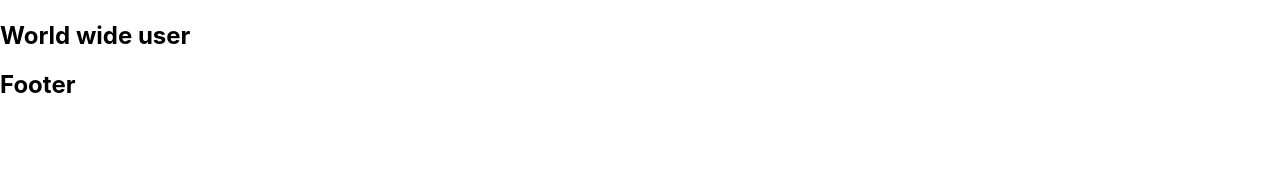
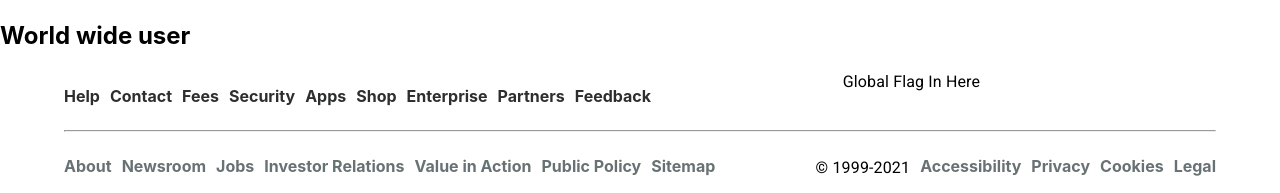
Before and after one commit to Jahid0178/Paypal-clone, a React (Create React App) app: page / in a window 1280 px wide. Shown: the part 3637-3830 px from the top of the page. Before the commit the page ends 3756 px from the top, so only its background shows below. Built offline with nearby package versions, Linux system fonts and the light colour scheme.

Commit message:
complete footer design without country flag

```diff
--- /dev/null
+++ b/src/components/Shared/Footer/Footer.css
@@ -0,0 +1,44 @@
+.footer-ul {
+  display: flex;
+  list-style-type: none;
+  padding-left: 0;
+}
+
+.footer-li {
+  margin-left: 10px;
+}
+
+.footer-li:first-child {
+  margin-left: 0;
+}
+
+.footer-link {
+  color: #2c2e2f;
+  text-decoration: none;
+  font-weight: bold;
+}
+
+.footer-link:hover {
+  text-decoration: underline;
+}
+
+.footer-bottom-link {
+  color: #687173;
+  text-decoration: none;
+  font-weight: bold;
+}
+
+.footer-bottom-link:hover {
+  text-decoration: underline;
+}
+
+.footer-bottom-ul {
+  display: flex;
+  justify-content: end;
+  list-style-type: none;
+  padding-left: 0;
+}
+
+.footer-bottom-li {
+  margin-left: 10px;
+}
--- a/src/components/Shared/Footer/Footer.js
+++ b/src/components/Shared/Footer/Footer.js
@@ -1,10 +1,135 @@
+import { Container, Grid, Typography } from "@mui/material";
 import React from "react";
+import { Link } from "react-router-dom";
+import "./Footer.css";
 
 const Footer = () => {
   return (
-    <div>
-      <h2>Footer</h2>
-    </div>
+    <>
+      <Container>
+        <Grid container spacing={2}>
+          <Grid item xs={12} md={8}>
+            <ul className="footer-ul">
+              <li className="footer-li">
+                <Link to="#" className="footer-link">
+                  Help
+                </Link>
+              </li>
+              <li className="footer-li">
+                <Link to="#" className="footer-link">
+                  Contact
+                </Link>
+              </li>
+              <li className="footer-li">
+                <Link to="#" className="footer-link">
+                  Fees
+                </Link>
+              </li>
+              <li className="footer-li">
+                <Link to="#" className="footer-link">
+                  Security
+                </Link>
+              </li>
+              <li className="footer-li">
+                <Link to="#" className="footer-link">
+                  Apps
+                </Link>
+              </li>
+              <li className="footer-li">
+                <Link to="#" className="footer-link">
+                  Shop
+                </Link>
+              </li>
+              <li className="footer-li">
+                <Link to="#" className="footer-link">
+                  Enterprise
+                </Link>
+              </li>
+              <li className="footer-li">
+                <Link to="#" className="footer-link">
+                  Partners
+                </Link>
+              </li>
+              <li className="footer-li">
+                <Link to="#" className="footer-link">
+                  Feedback
+                </Link>
+              </li>
+            </ul>
+          </Grid>
+          <Grid item xs={12} md={4}>
+            <Typography>Global Flag In Here</Typography>
+          </Grid>
+        </Grid>
+        <hr />
+        <Grid container spacing={2}>
+          <Grid item xs={12} md={7}>
+            <ul className="footer-ul">
+              <li className="footer-li">
+                <Link to="#" className="footer-bottom-link">
+                  About
+                </Link>
+              </li>
+              <li className="footer-li">
+                <Link to="#" className="footer-bottom-link">
+                  Newsroom
+                </Link>
+              </li>
+              <li className="footer-li">
+                <Link to="#" className="footer-bottom-link">
+                  Jobs
+                </Link>
+              </li>
+              <li className="footer-li">
+                <Link to="#" className="footer-bottom-link">
+                  Investor Relations
+                </Link>
+              </li>
+              <li className="footer-li">
+                <Link to="#" className="footer-bottom-link">
+                  Value in Action
+                </Link>
+              </li>
+              <li className="footer-li">
+                <Link to="#" className="footer-bottom-link">
+                  Public Policy
+                </Link>
+              </li>
+              <li className="footer-li">
+                <Link to="#" className="footer-bottom-link">
+                  Sitemap
+                </Link>
+              </li>
+            </ul>
+          </Grid>
+          <Grid item xs={12} md={5}>
+            <ul className="footer-bottom-ul">
+              <Typography>&copy; 1999-2021</Typography>
+              <li className="footer-bottom-li">
+                <Link className="footer-bottom-link" to="#">
+                  Accessibility
+                </Link>
+              </li>
+              <li className="footer-bottom-li">
+                <Link className="footer-bottom-link" to="#">
+                  Privacy
+                </Link>
+              </li>
+              <li className="footer-bottom-li">
+                <Link className="footer-bottom-link" to="#">
+                  Cookies
+                </Link>
+              </li>
+              <li className="footer-bottom-li">
+                <Link className="footer-bottom-link" to="#">
+                  Legal
+                </Link>
+              </li>
+            </ul>
+          </Grid>
+        </Grid>
+      </Container>
+    </>
   );
 };
 
```
